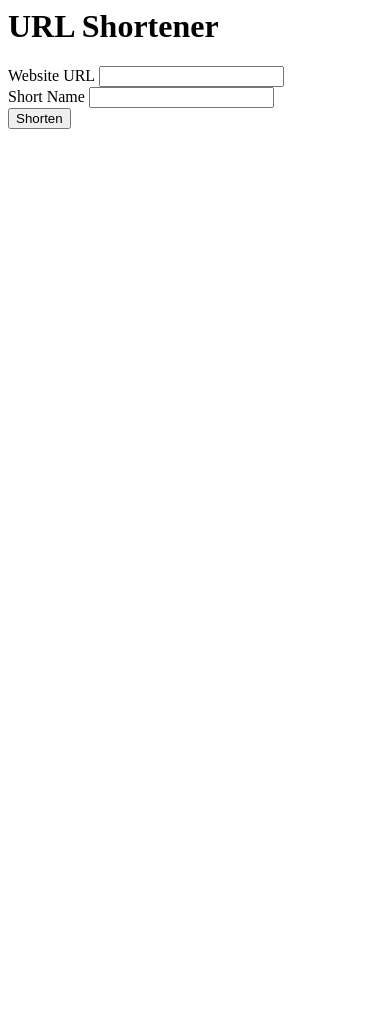
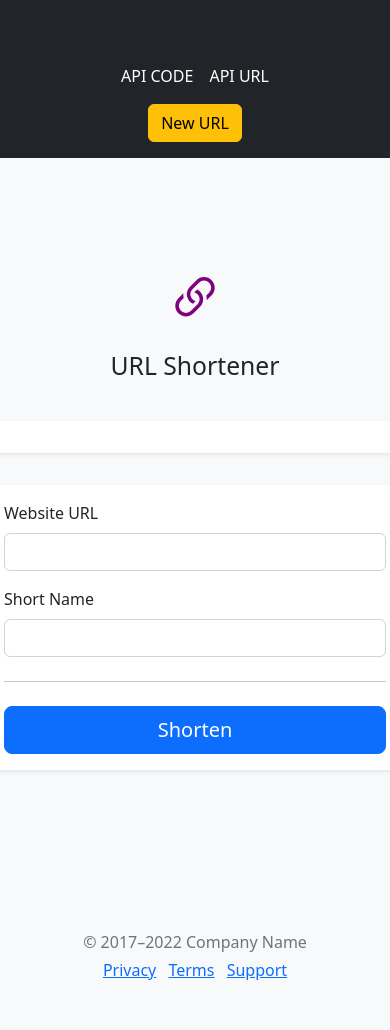
Before and after one commit to eduardolirainfo/pyurl-shortener, a Python web app: template pyurl_shortener/blueprints/webui/templates/index.html in a window 390 px wide. Before the commit the page ends 129 px from the top, so only its background shows below. Run offline with Jinja, Linux system fonts and the light colour scheme; the template is opened without the code that fills it, so the values that code supplies are empty.

Commit message:
customizing with bootstrap

```diff
--- a/pyurl_shortener/blueprints/webui/instances/urls.json
+++ b/pyurl_shortener/blueprints/webui/instances/urls.json
@@ -1 +1 @@
-{"teste": {"url": "https://eduardolira.dev.br/"}, "teste2": {"url": "https://eduardolira.dev.br/"}, "teste3": {"url": "https://clubeunir.org.br/"}, "teste4": {"url": "https://eduardolira.dev.br/"}, "teste45": {"url": "https://eduardolira.dev.br/"}}
+{"teste": {"url": "https://eduardolira.dev.br/"}, "teste1": {"url": "https://eduardolira.dev.br/"}}
--- a/pyurl_shortener/blueprints/webui/templates/base.html
+++ b/pyurl_shortener/blueprints/webui/templates/base.html
@@ -1,10 +1,72 @@
+<!DOCTYPE html>
+<html lang="pt_BR">
+
 <head>
-    <title>{% block title %}{% endblock %} </title>
+    <!-- Required meta tags -->
+    <meta charset="utf-8">
+    <meta name="viewport" content="width=device-width, initial-scale=1, shrink-to-fit=no">
+
+    <!-- Bootstrap CSS -->
+    <link href="https://cdn.jsdelivr.net/npm/bootstrap@5.2.3/dist/css/bootstrap.min.css" rel="stylesheet"
+        integrity="sha384-rbsA2VBKQhggwzxH7pPCaAqO46MgnOM80zW1RWuH61DGLwZJEdK2Kadq2F9CUG65" crossorigin="anonymous">
+
+
+    <title>{% block title %}{% endblock %}</title>
 </head>
 
-{% for message in get_flashed_messages() %}
-<h1>{{ message}}</h1>
-{% endfor %}
+<body class="bg-light">
+    <header class="p-3 text-bg-dark">
+        <div class="container">
+            <div class="d-flex flex-wrap align-items-center justify-content-center justify-content-lg-start">
+                <a href="/" class="d-flex align-items-center mb-2 mb-lg-0 text-white text-decoration-none">
+                    <svg class="bi me-2" width="40" height="32" role="img" aria-label="Bootstrap">
+                        <use xlink:href="#bootstrap"></use>
+                    </svg>
+                </a>
 
-{% block main %}
-{% endblock %}
+                <ul class="nav col-12 col-lg-auto me-lg-auto mb-2 justify-content-center mb-md-0">
+                    <li><a class="nav-link px-2 text-white active" aria-current="page"
+                            href="{{ url_for('webui.session_api') }}">API CODE</a></li>
+                    <li><a class="nav-link px-2 text-white active" aria-current="page"
+                            href="{{ url_for('webui.url_api') }}">API URL</a></li>
+                </ul>
+                <div class="text-end">
+                    <a class="btn btn-warning" href="{{ url_for('webui.index') }}">New URL</a>
+                </div>
+            </div>
+        </div>
+    </header>
+    {% for message in get_flashed_messages() %}
+    <div class="container text-center">
+        <div class="p-3 mb-2 bg-danger text-white">{{ message }}</div>
+    </div>
+    <br>
+    {% endfor %}
+
+    <div class="container">
+        <main>
+            <div class="py-5">
+                {% block main %}{% endblock %}
+            </div>
+        </main>
+
+        <footer class="my-5 pt-5 text-muted text-center text-small">
+            <p class="mb-1">© 2017–2022 Company Name</p>
+            <ul class="list-inline">
+                <li class="list-inline-item"><a href="#">Privacy</a></li>
+                <li class="list-inline-item"><a href="#">Terms</a></li>
+                <li class="list-inline-item"><a href="#">Support</a></li>
+            </ul>
+        </footer>
+    </div>
+
+
+    <!-- Optional JavaScript -->
+    <!-- jQuery first, then Popper.js, then Bootstrap JS -->
+    <script src="https://cdn.jsdelivr.net/npm/bootstrap@5.2.3/dist/js/bootstrap.bundle.min.js"
+        integrity="sha384-kenU1KFdBIe4zVF0s0G1M5b4hcpxyD9F7jL+jjXkk+Q2h455rYXK/7HAuoJl+0I4"
+        crossorigin="anonymous"></script>
+
+</body>
+
+</html>
--- a/pyurl_shortener/blueprints/webui/templates/index.html
+++ b/pyurl_shortener/blueprints/webui/templates/index.html
@@ -1,27 +1,47 @@
 {% extends "base.html" %}
 {% block title %}URL Shortener{% endblock %}
 {% block main %}
-<h1> URL Shortener</h1>
+<div class="py-5 text-center my-3 p-3 col-md-7 col-lg-8">
+    <svg class="d-block mx-auto mb-4" xmlns="http://www.w3.org/2000/svg" width="72" height="57" fill="purple"
+        class="bi bi-link-45deg" viewBox="0 0 16 16">
+        <path
+            d="M4.715 6.542 3.343 7.914a3 3 0 1 0 4.243 4.243l1.828-1.829A3 3 0 0 0 8.586 5.5L8 6.086a1.002 1.002 0 0 0-.154.199 2 2 0 0 1 .861 3.337L6.88 11.45a2 2 0 1 1-2.83-2.83l.793-.792a4.018 4.018 0 0 1-.128-1.287z" />
+        <path
+            d="M6.586 4.672A3 3 0 0 0 7.414 9.5l.775-.776a2 2 0 0 1-.896-3.346L9.12 3.55a2 2 0 1 1 2.83 2.83l-.793.792c.112.42.155.855.128 1.287l1.372-1.372a3 3 0 1 0-4.243-4.243L6.586 4.672z" />
+    </svg>
 
-<form action="/your-url" method="post">
-    <label for="url">Website URL</label>
-    <input type="url" name="url" value="" required>
-    <br>
-    <label for="code">Short Name</label>
-    <input type="text" name="code" value="" required>
-    <br>
-    <input type="submit" value="Shorten">
-</form>
+    <h2 class="text-center"> URL Shortener</h2>
+</div>
+<div class="row g-5">
+    <div class="my-3 p-3 col-md-5 col-lg-4 order-md-last bg-body rounded shadow-sm">
+        {% if codes %}
+        <h6 class="border-bottom pb-2 mb-0">Codes you have created</h6>
+        {% for code in codes %}
+        <div class="d-flex text-muted pt-3 border-bottom">
+            <p class="pb-3 mb-0 small lh-sm ">
+                <a class="d-block text-gray-dark" href="{{ url_for('webui.redirect_to_url',code=code) }}">{{ code }}</a>
 
-{% if codes %}
-<h2>Codes you have created</h2>
-<ul>
-    {% for code in codes %}
-    <a href="{{ url_for('webui.redirect_to_url',code=code) }}">
-        <li>{{ code }} </li>
-    </a>
-    {% endfor %}
-</ul>
-{% endif %}
+            </p>
+        </div>
+        {% endfor %}
+        {% endif %}
+    </div>
+    <div class="my-3 p-3 col-md-7 col-lg-8 bg-body rounded shadow-sm">
+        <form action="/your-url" method="post">
+            <div class="row g-3">
+                <div class="col-sm-6">
+                    <label class="form-label" for="url">Website URL</label>
+                    <input class="form-control" type="url" name="url" value="" required>
+                </div>
+                <div class="col-sm-6">
+                    <label class="form-label" for="code">Short Name</label>
+                    <input class="form-control" type="text" name="code" value="" required>
+                </div>
+            </div>
+            <hr class="my-4">
+            <input type="submit" class="w-100 btn btn-primary btn-lg" value="Shorten">
 
+        </form>
+    </div>
+</div>
 {% endblock %}
```
Also changed, not shown: pyurl_shortener/blueprints/webui/templates/page_not_found.html (+15 -5 lines), pyurl_shortener/blueprints/webui/templates/your_url.html (+25 -5 lines), pyurl_shortener/blueprints/webui/views.py (+17 -1 lines).
